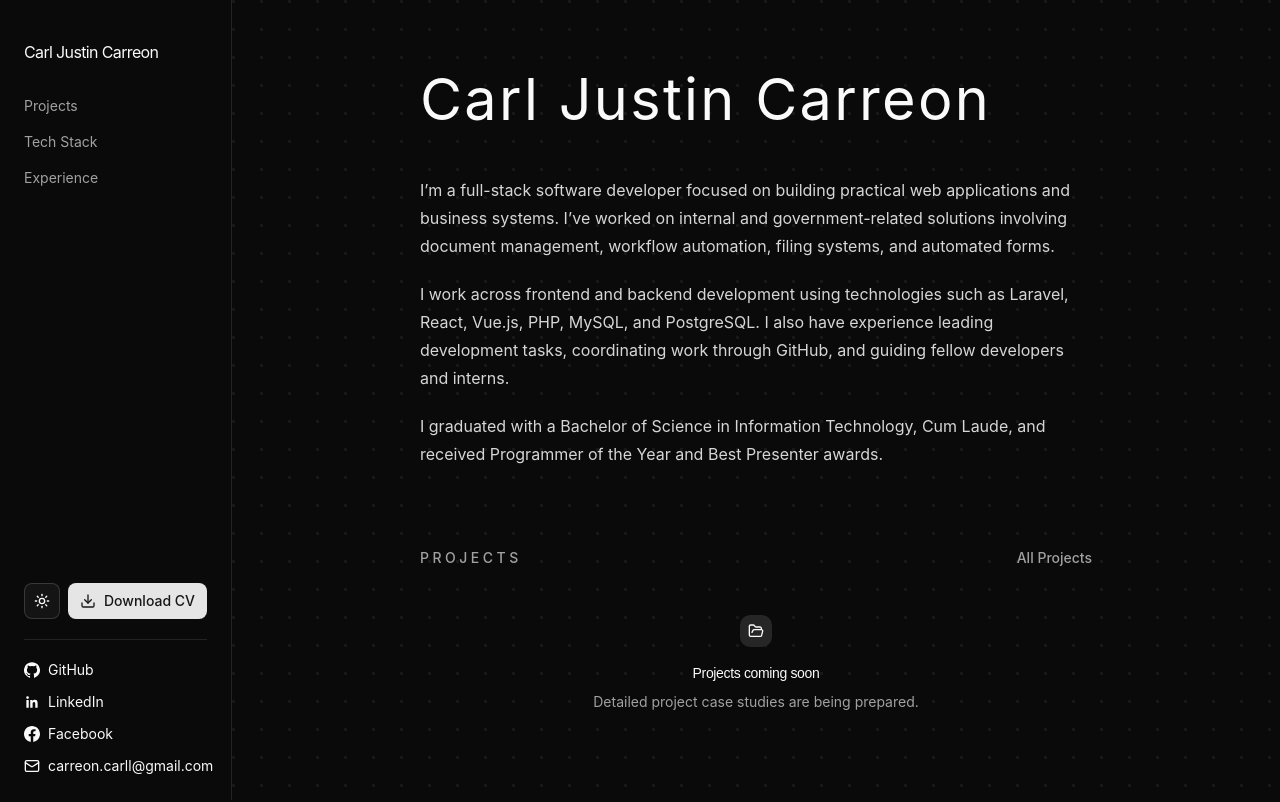
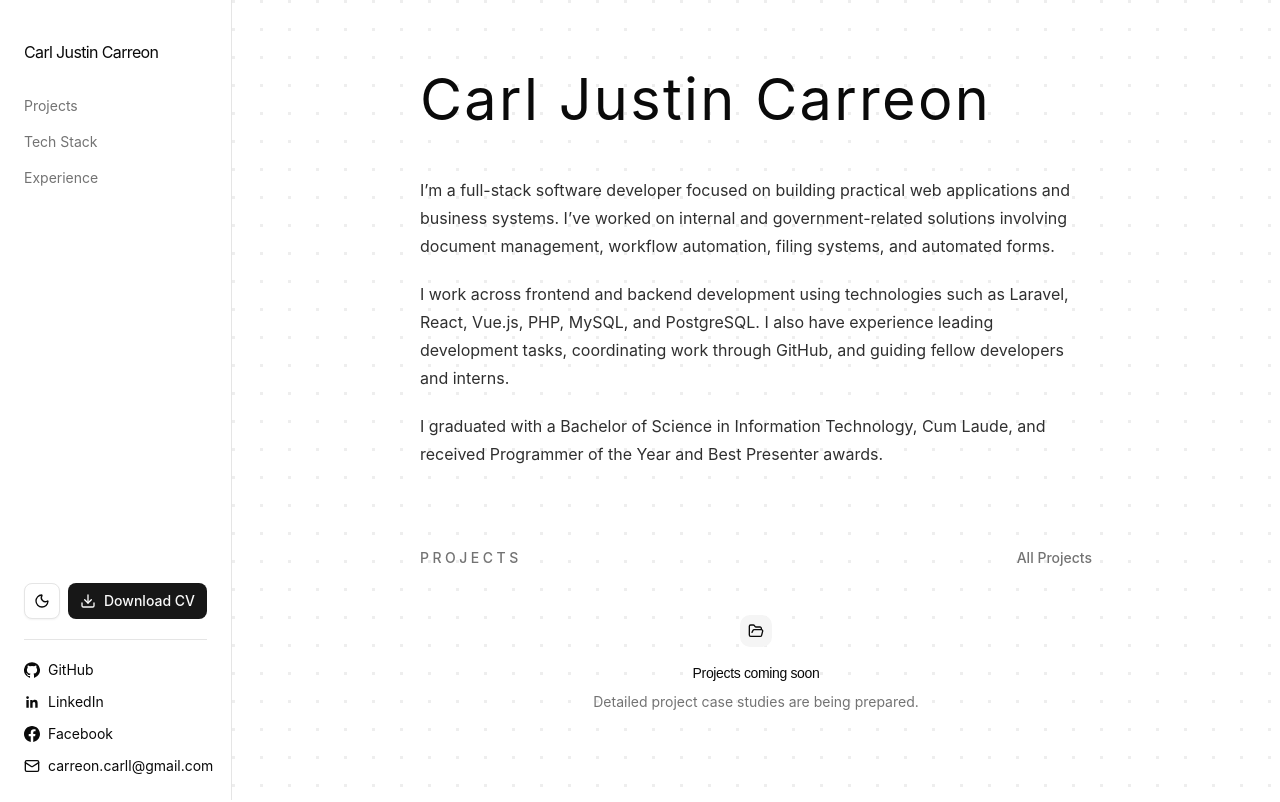
Before and after one commit to carlcarreon/my-portfolio, a React (Vite) app: page / in a window 1280 px wide. Shown: the top 802 px of the page. Built offline with nearby package versions, Linux system fonts and the light colour scheme; the HTML template or start-up script is replaced by a standard one.

Commit message:
fix: default to light theme

```diff
--- a/src/components/layout/Layout.tsx
+++ b/src/components/layout/Layout.tsx
@@ -6,7 +6,7 @@ import Sidebar from "./Sidebar"
 export default function Layout() {
   const [isDark, setIsDark] = useState(() => {
     const savedTheme = window.localStorage.getItem("theme")
-    return savedTheme ? savedTheme === "dark" : true
+    return savedTheme ? savedTheme === "dark" : false
   })
   const [isContentHovered, setIsContentHovered] = useState(false)
   const [cursorPosition, setCursorPosition] = useState({ x: 0, y: 0 })
```
